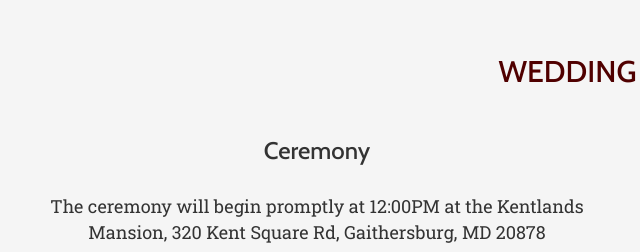
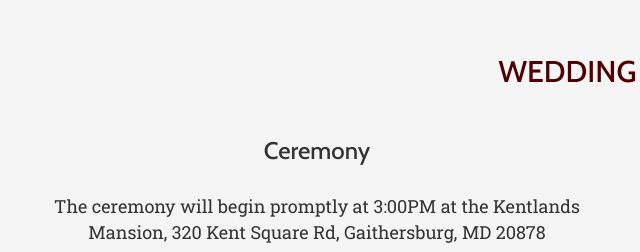
Before and after one commit to lindadiep/jeanandsteve, a plain HTML site: page index.html in a window 1280 px wide. Shown: the part 2524-2776 px from the top of the page, 13-653 px from the left. Drawn offline with nearby package versions, Linux system fonts and the light colour scheme; grey boxes are pictures that could not be loaded.

```diff
--- a/index.html
+++ b/index.html
@@ -181,7 +181,7 @@
       <div class="event-details-ceremony">
           <h3>Ceremony</h3>
 
-          <p>The ceremony will begin promptly at 12:00PM at the Kentlands Mansion, 320 Kent Square Rd, Gaithersburg, MD 20878</p>
+          <p>The ceremony will begin promptly at 3:00PM at the Kentlands Mansion, 320 Kent Square Rd, Gaithersburg, MD 20878</p>
 
           <div>
             <iframe src="https://www.google.com/maps/embed?pb=!1m14!1m8!1m3!1d12381.947664521655!2d-77.239441!3d39.11815!3m2!1i1024!2i768!4f13.1!3m3!1m2!1s0x0%3A0x2ce736d8aff6f070!2sKentlands+Mansion!5e0!3m2!1sen!2sus!4v1454221032614" width="400" height="300" frameborder="0" style="border:0" allowfullscreen></iframe>
```
